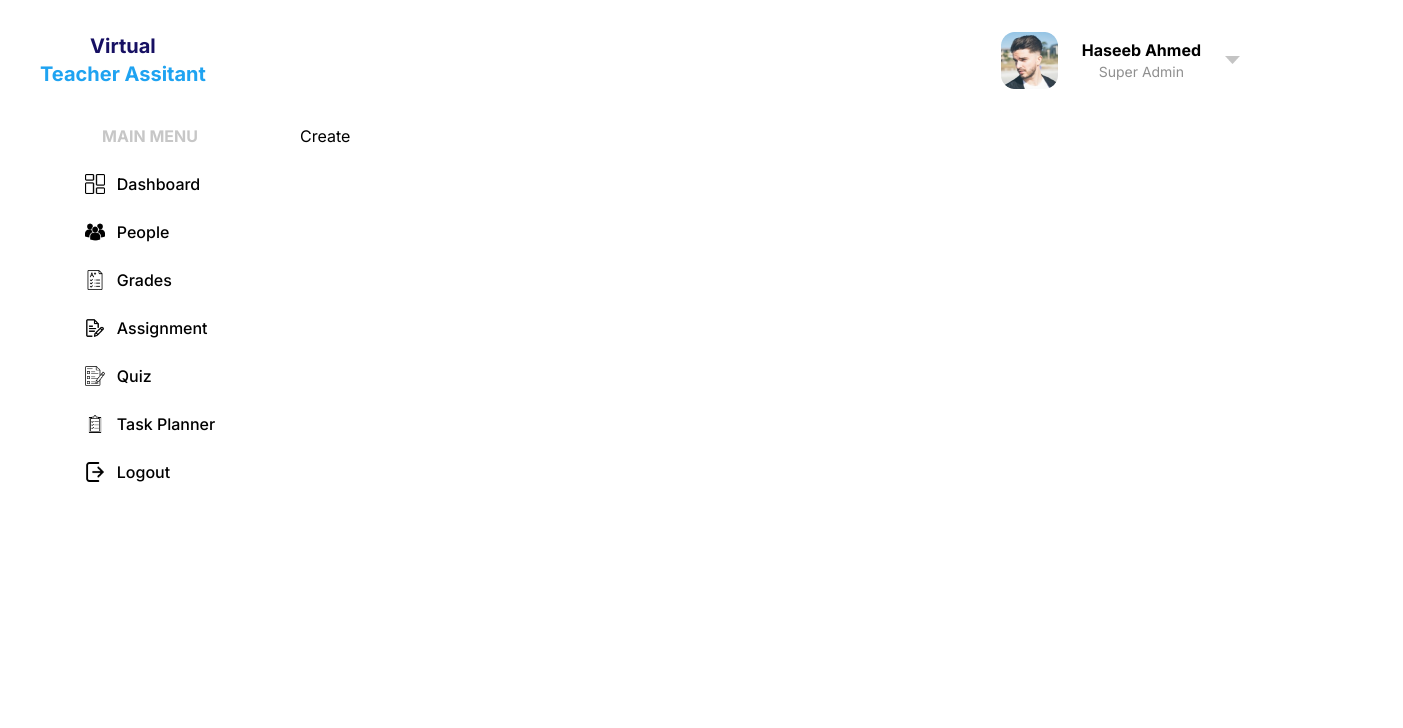
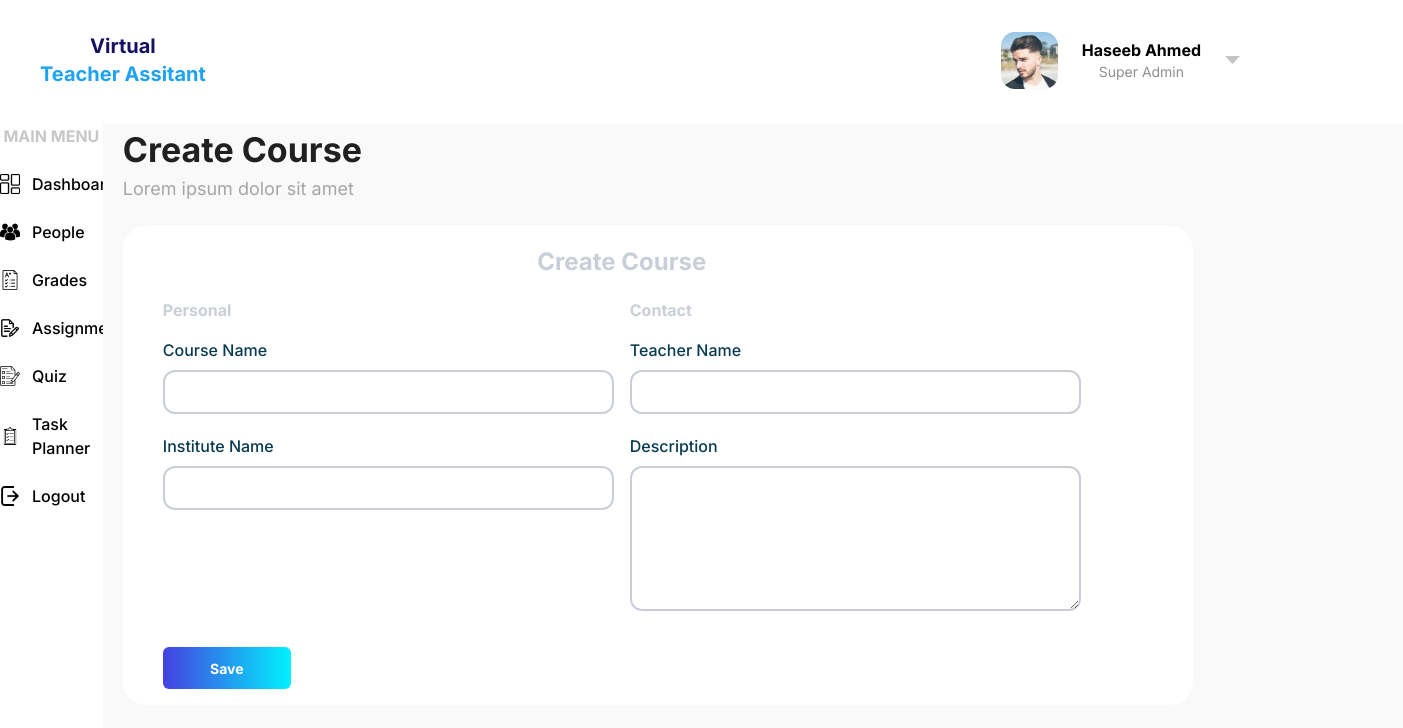
Before and after one commit to qjcoder/virtual-teacher-assistant, a Next.js app: page /dashboard/teacher/createcourse in a window 1280 px wide. Shown: the top 728 px of the page, 1403 px wide, since content can reach past the window. Built offline with nearby package versions, Linux system fonts and the light colour scheme; what tailwind-clip-path would draw is missing.

Commit message:
createcourse portal completed

```diff
--- a/src/app/dashboard/teacher/createcourse/page.jsx
+++ b/src/app/dashboard/teacher/createcourse/page.jsx
@@ -1,7 +1,78 @@
+import { ButtonBlue, CourseCard } from "@/components";
 import React from "react";
 
 const CreateCourse = () => {
-  return <div>Create</div>;
+  return (
+    <main className="min-h-screen bg-[#F9F9F9] w-[1300px] ">
+      <div className="rounded-2xl pl-5">
+        <h1 className="text-[#202020] font-bold text-[34px]">Create Course</h1>
+        <p className="text-[18px] font-normal text-[#A5A5A5]">
+          Lorem ipsum dolor sit amet
+        </p>
+
+        <div className=" pt-6 flex   ">
+          <div className=" flex flex-col  pl-10 pr-28 pb-4  bg-white  rounded-3xl   ">
+            <div className="  flex justify-center pt-5 ">
+              <h1 className="text-2xl font-bold text-[#CACED8]">
+                Create Course
+              </h1>
+            </div>
+            <div className="   flex mt-5 item flex-col gap-4 ">
+              <div className="flex    ">
+                <h1 className="flex-1 text-base font-bold text-[#CACED8]">
+                  Personal
+                </h1>
+                <h1 className="flex-1 text-base font-bold text-[#CACED8] pl-4">
+                  Contact
+                </h1>
+              </div>
+              <div className="flex gap-4">
+                <form className="flex flex-col">
+                  <label className="mb-2 text-base font-medium text-[#083A50]">
+                    Course Name
+                  </label>
+                  <input
+                    type="text"
+                    className="mb-5 w-[451px] h-[44px] rounded-xl border-[2px] solid border-[#CACED8] outline-none pl-4 "
+                  />
+                  <label className="mb-2 text-base font-medium text-[#083A50]">
+                    Institute Name
+                  </label>
+                  <input
+                    type="text"
+                    className="mb-5 w-[451px] h-[44px] rounded-xl border-[2px] solid border-[#CACED8] outline-none pl-4 "
+                  />
+                </form>
+                <form className="flex flex-col">
+                  <label className="mb-2 text-base font-medium text-[#083A50] ">
+                    Teacher Name
+                  </label>
+                  <input
+                    type="text"
+                    className="mb-5 w-[451px] h-[44px] rounded-xl border-[2px] solid border-[#CACED8] outline-none pl-4 "
+                  />
+                  <label className="mb-2 text-base font-medium text-[#083A50]">
+                    Description
+                  </label>
+                  <textarea
+                    type="text"
+                    className="mb-5 w-[451px] h-[145px] rounded-xl border-[2px] solid border-[#CACED8] outline-none px-4 py-2 "
+                  />
+                </form>
+              </div>
+              <ButtonBlue
+                text="Save"
+                className="text-[10px] text-center items-center justify-center  "
+                borderRadius="6px"
+                height="42px"
+                width="128px"
+              />
+            </div>
+          </div>
+        </div>
+      </div>
+    </main>
+  );
 };
 
 export default CreateCourse;
--- a/src/components/footer.jsx
+++ b/src/components/footer.jsx
@@ -12,21 +12,21 @@ const Footer = () => {
           winged over given forth fruit.
         </p>
         <div className="flex gap-2 items-center ">
-          <div className="border border-[#4FACFE]  bg-transparent w-[370px] h-[53px] items-center">
+          <div className="">
             <input
               type="text"
               placeholder="Enter your email"
-              className="bg-transparent  text-sm font-normal outline-8 text-white  "
+              className="text-sm font-normal outline-none text-white border border-[#4FACFE]  bg-transparent w-[370px] h-[40px] items-center p-2"
             />
           </div>
-          <div className="text-white bg-gradient-to-r from-[#4FACFE] to-[#00F2FE] rounded-[4px] cursor-pointer w-[42px] h-[42px] items-center text-center ">
+          <div className="text-white bg-gradient-to-r from-[#4FACFE] to-[#00F2FE] rounded-[4px] cursor-pointer w-[36px] h-[36px] items-center text-center ">
             <svg
               xmlns="http://www.w3.org/2000/svg"
               fill="none"
               viewBox="0 0 24 24"
               strokeWidth={2}
               stroke="currentColor"
-              className="w-[40px] h-[40px]"
+              className="w-[36px] h-[36px]"
             >
               <path
                 strokeLinecap="round"
--- a/src/components/newclasscard.jsx
+++ b/src/components/newclasscard.jsx
@@ -18,6 +18,7 @@ const NewClassCard = () => {
           <span className="text-[#263238] text-sm font-medium">0</span>
           <span className="text-[#263238] text-sm font-medium">students</span>
         </div>
+        <Link href="/dashboard/teacher/createcourse">
           <ButtonBlue
             text="Create New Class"
             className="text-[16px] font-bold "
@@ -25,6 +26,7 @@ const NewClassCard = () => {
             height="42px"
             width="158px"
           />
+        </Link>
       </div>
     </div>
   );
```
Lines whose indentation alone changed are shown as unchanged.
